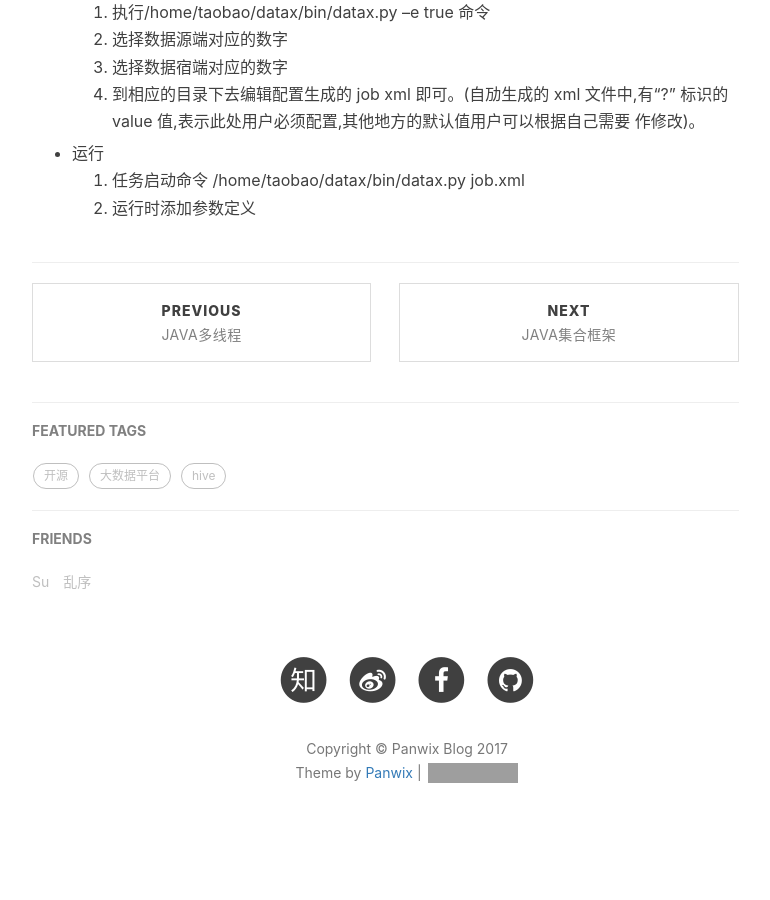
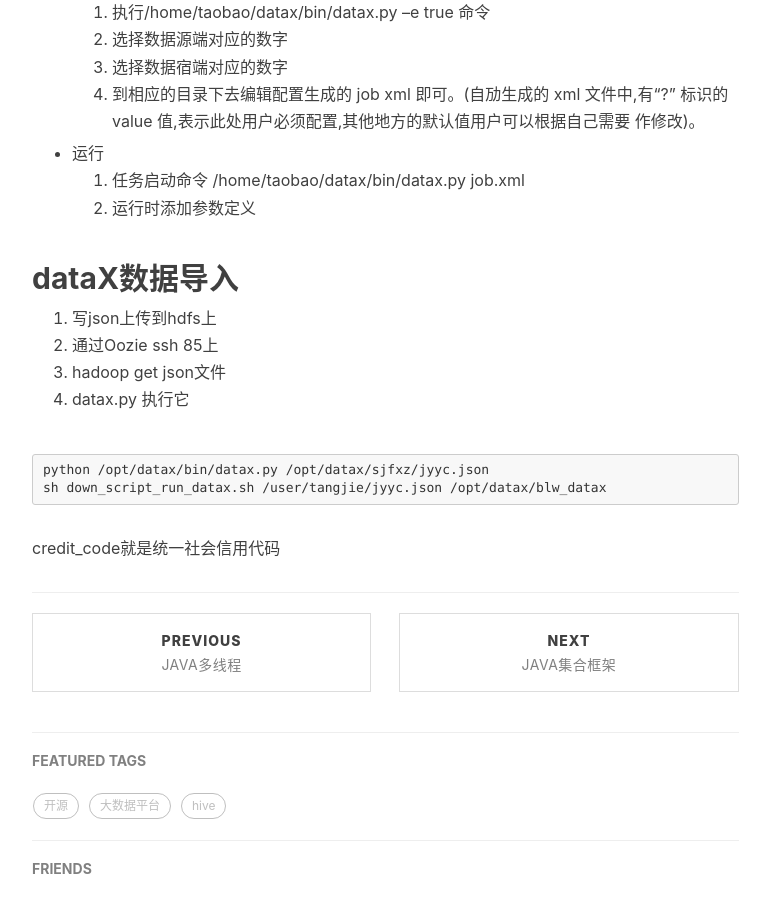
Before and after one commit to panwix/panwix.github.io, a Jekyll site: the page built from _posts/2017-2-20-dataX.md, in a window 1280 px wide and 900 px high, scrolled down 2546 px. Shown: the whole window, without its empty margins (233-1003 px from the left). Built offline with Jekyll 4.4.1, drawn with Linux system fonts in a browser that asks for light colours; nearby versions of some CDN libraries; comment, search, counter and statistics services are not loaded; before the commit the page ends 3423 px from its top, so only the background shows below that; grey boxes are pictures that could not be loaded.

Commit message:
dataX数据导入到hive

````diff
--- a/_posts/2017-2-20-dataX.md
+++ b/_posts/2017-2-20-dataX.md
@@ -59,3 +59,16 @@ DataX框架内部通过双缓冲队列、线程池封装等技术，集中处理
 * 运行
   1. 任务启动命令 /home/taobao/datax/bin/datax.py job.xml
   2. 运行时添加参数定义
+
+## dataX数据导入
+1.  写json上传到hdfs上
+2.  通过Oozie ssh 85上
+3.  hadoop get json文件
+4.  datax.py 执行它
+
+```
+python /opt/datax/bin/datax.py /opt/datax/sjfxz/jyyc.json
+sh down_script_run_datax.sh /user/tangjie/jyyc.json /opt/datax/blw_datax
+```
+
+credit_code就是统一社会信用代码
````
